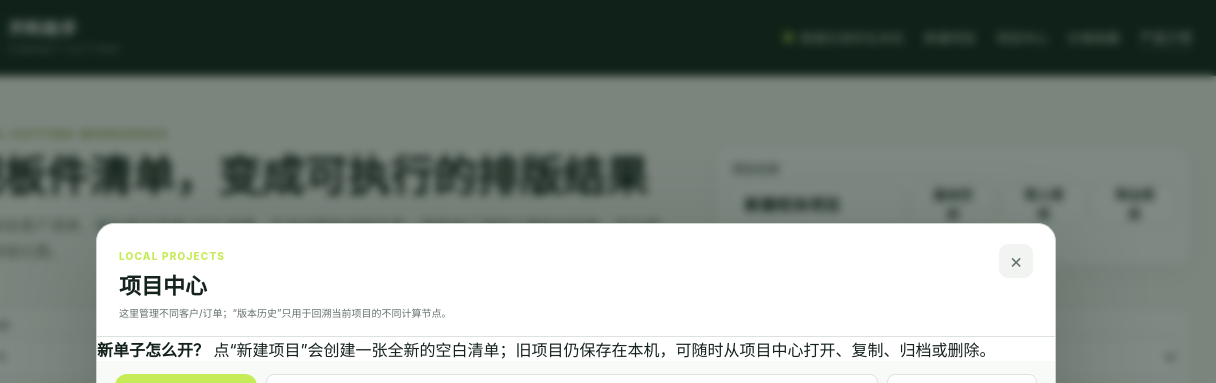
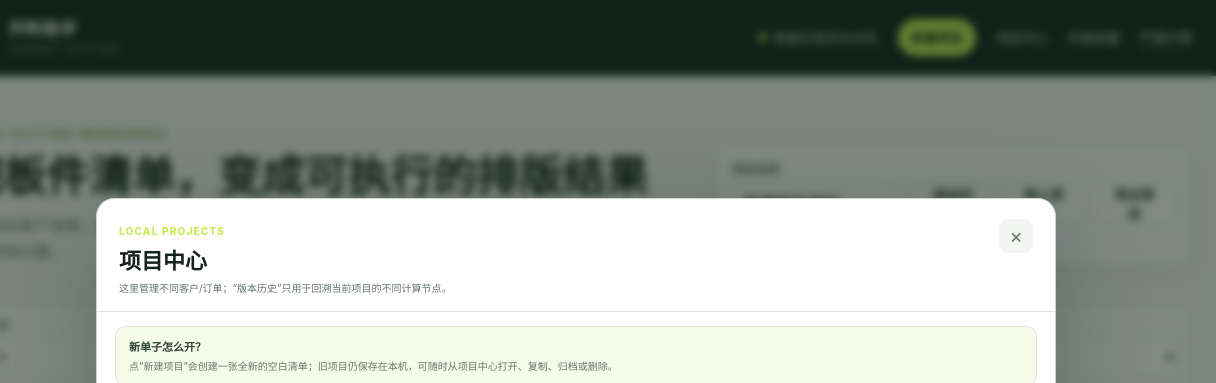
Before and after one commit to KevinnZou/cabinet-cutting-assistant, a plain HTML site: page public/app/index.html in a window 1280 px wide. Both pictures are taken after a click on the button "项目中心". Shown: the top 383 px of the page, 64-1280 px from the left. Drawn offline with Linux system fonts and the light colour scheme.

Commit message:
Update public/app/app.css

```diff
--- a/public/app/app.css
+++ b/public/app/app.css
@@ -89,6 +89,8 @@ button { color: inherit; }
 .topbar-actions { display: flex; align-items: center; gap: 20px; }
 .quiet-button { padding: 0; border: 0; color: #d9e2dc; background: transparent; cursor: pointer; font-size: 13px; }
 .quiet-button:hover { color: var(--lime); }
+.quiet-button.accent { padding: 8px 12px; border: 1px solid rgba(197,236,86,.36); border-radius: 999px; color: var(--forest); background: var(--lime); font-weight: 800; }
+.quiet-button.accent:hover { color: var(--forest); background: #d5f36e; }
 .local-badge { display: inline-flex; align-items: center; gap: 8px; color: #cbd6ce; font-size: 13px; }
 .local-badge i { width: 7px; height: 7px; border-radius: 50%; background: var(--lime); box-shadow: 0 0 0 5px rgba(197,236,86,.1); }
 .quiet-link { color: white; font-size: 13px; text-decoration: none; border-bottom: 1px solid rgba(255,255,255,.35); padding-bottom: 2px; }
@@ -770,6 +772,9 @@ label em { color: #9aa49e; font-style: normal; font-weight: 500; }
 .dialog-head h2 { margin: 4px 0 0; font-size: 22px; }
 .dialog-head p { margin: 5px 0 0; color: var(--ink-soft); font-size: 10px; }
 .dialog-close { width: 34px; height: 34px; border: 0; border-radius: 9px; color: #66736b; background: #f1f4f1; cursor: pointer; font-size: 20px; }
+.project-center-guide { margin: 14px 18px 0; padding: 11px 13px; display: grid; gap: 4px; border: 1px solid #dfe8cf; border-radius: 10px; color: #314338; background: #f5fae9; }
+.project-center-guide strong { font-size: 11px; }
+.project-center-guide span { color: #68786e; font-size: 10px; line-height: 1.6; }
 .project-center-toolbar { padding: 13px 18px; display: grid; grid-template-columns: auto 1fr 150px; gap: 9px; border-bottom: 1px solid var(--line); background: #f8faf7; }
 .project-center-toolbar input, .project-center-toolbar select { min-width: 0; height: 39px; border: 1px solid var(--line); border-radius: 8px; padding: 0 10px; color: var(--ink); background: white; font-size: 11px; }
 .project-list, .history-list { max-height: 510px; overflow: auto; display: grid; }
```
